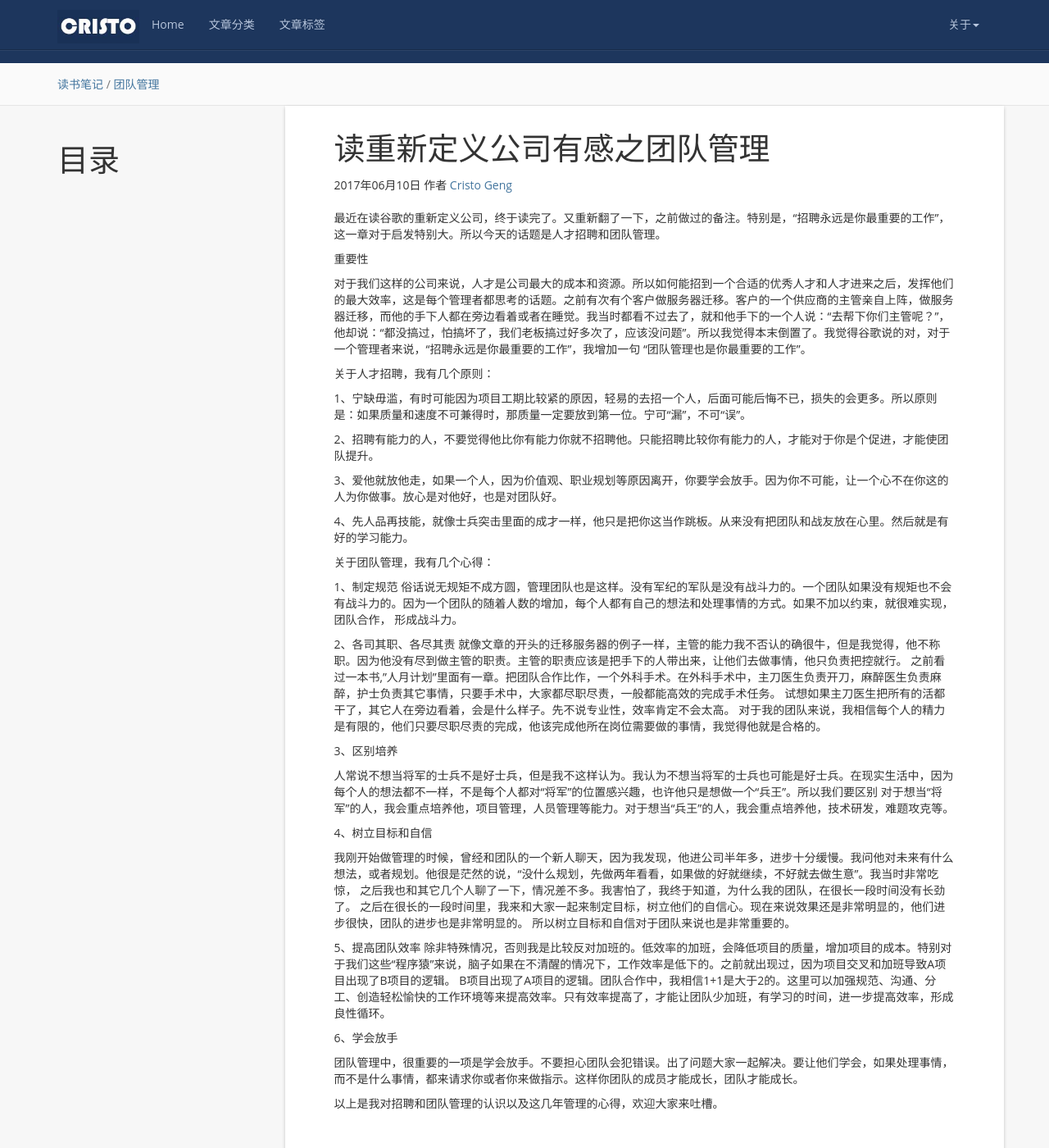
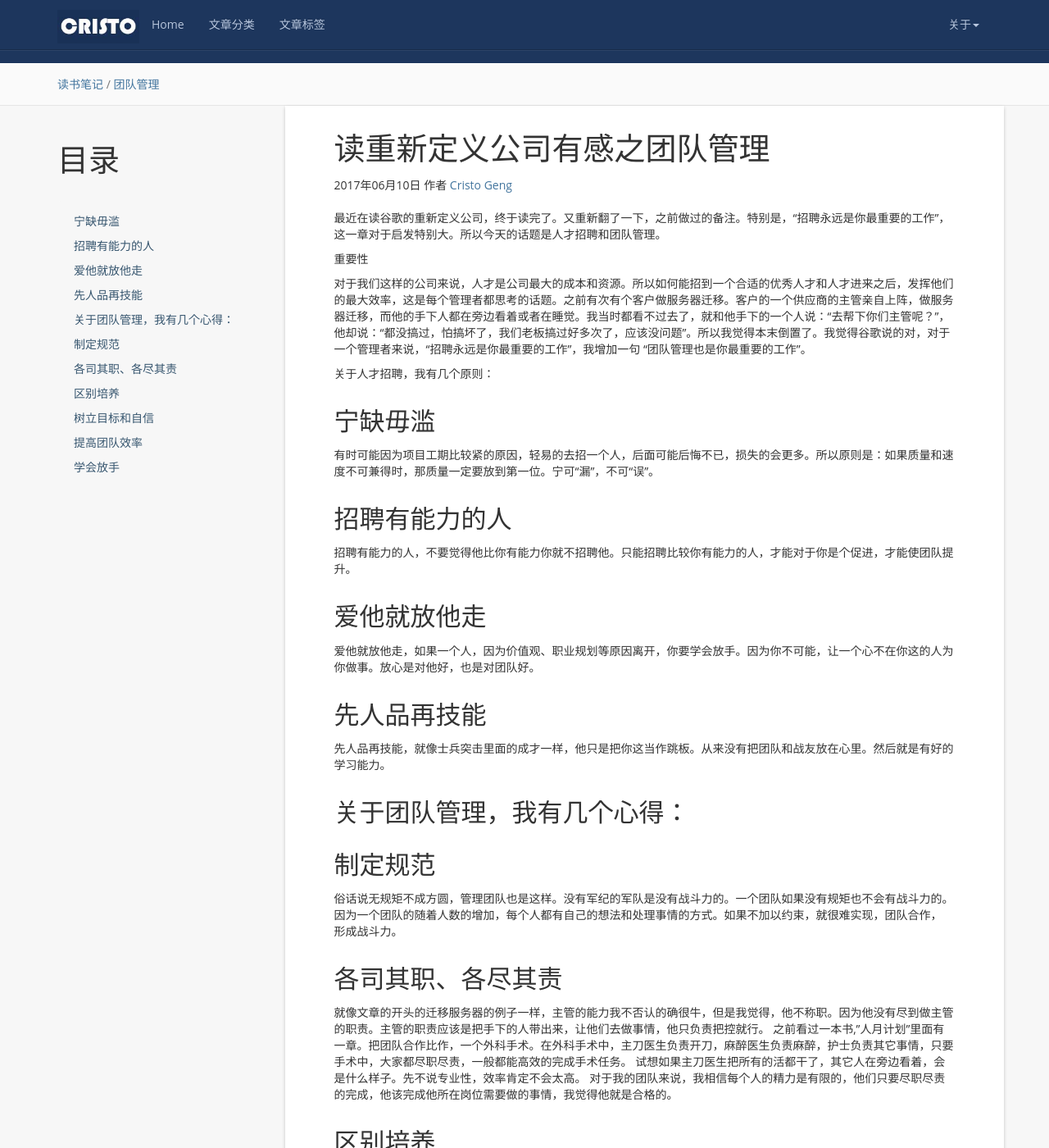
Before and after one commit to albaba1903/albaba1903.github.io, a Jekyll site: the page built from _posts/2017-06-10-读重新定义公司有感之团队管理.md, in a window 1280 px wide and 1400 px high, scrolled down 200 px. Shown: the whole window at 82% size. Built offline with Jekyll 4.4.1, drawn with Linux system fonts in a browser that asks for light colours; comment, search, counter and statistics services are not loaded; some of the changed text lies outside the part shown.

Commit message:
Update 2017-06-10-读重新定义公司有感之团队管理.md

```diff
--- a/_posts/2017-06-10-读重新定义公司有感之团队管理.md
+++ b/_posts/2017-06-10-读重新定义公司有感之团队管理.md
@@ -17,44 +17,56 @@ tag: 团队管理
 
 关于人才招聘，我有几个原则：
 
-1、宁缺毋滥，有时可能因为项目工期比较紧的原因，轻易的去招一个人，后面可能后悔不已，损失的会更多。所以原则是：如果质量和速度不可兼得时，那质量一定要放到第一位。宁可“漏”，不可“误”。
+宁缺毋滥
+---------
+有时可能因为项目工期比较紧的原因，轻易的去招一个人，后面可能后悔不已，损失的会更多。所以原则是：如果质量和速度不可兼得时，那质量一定要放到第一位。宁可“漏”，不可“误”。
 
-2、招聘有能力的人，不要觉得他比你有能力你就不招聘他。只能招聘比较你有能力的人，才能对于你是个促进，才能使团队提升。
+招聘有能力的人
+---------
+招聘有能力的人，不要觉得他比你有能力你就不招聘他。只能招聘比较你有能力的人，才能对于你是个促进，才能使团队提升。
 
-3、爱他就放他走，如果一个人，因为价值观、职业规划等原因离开，你要学会放手。因为你不可能，让一个心不在你这的人为你做事。放心是对他好，也是对团队好。
+爱他就放他走
+---------
+爱他就放他走，如果一个人，因为价值观、职业规划等原因离开，你要学会放手。因为你不可能，让一个心不在你这的人为你做事。放心是对他好，也是对团队好。
 
-4、先人品再技能，就像士兵突击里面的成才一样，他只是把你这当作跳板。从来没有把团队和战友放在心里。然后就是有好的学习能力。
+先人品再技能
+---------
+先人品再技能，就像士兵突击里面的成才一样，他只是把你这当作跳板。从来没有把团队和战友放在心里。然后就是有好的学习能力。
 
 关于团队管理，我有几个心得：
+---------
 
-1、制定规范
+制定规范
+---------
    俗话说无规矩不成方圆，管理团队也是这样。没有军纪的军队是没有战斗力的。一个团队如果没有规矩也不会有战斗力的。因为一个团队的随着人数的增加，每个人都有自己的想法和处理事情的方式。如果不加以约束，就很难实现，团队合作，
    形成战斗力。
 
-2、各司其职、各尽其责
+各司其职、各尽其责
+---------
    就像文章的开头的迁移服务器的例子一样，主管的能力我不否认的确很牛，但是我觉得，他不称职。因为他没有尽到做主管的职责。主管的职责应该是把手下的人带出来，让他们去做事情，他只负责把控就行。
    之前看过一本书,"人月计划"里面有一章。把团队合作比作，一个外科手术。在外科手术中，主刀医生负责开刀，麻醉医生负责麻醉，护士负责其它事情，只要手术中，大家都尽职尽责，一般都能高效的完成手术任务。
    试想如果主刀医生把所有的活都干了，其它人在旁边看着，会是什么样子。先不说专业性，效率肯定不会太高。
    对于我的团队来说，我相信每个人的精力是有限的，他们只要尽职尽责的完成，他该完成他所在岗位需要做的事情，我觉得他就是合格的。
 
-3、区别培养
-
+区别培养
+---------
    人常说不想当将军的士兵不是好士兵，但是我不这样认为。我认为不想当将军的士兵也可能是好士兵。在现实生活中，因为每个人的想法都不一样，不是每个人都对“将军”的位置感兴趣，也许他只是想做一个“兵王”。所以我们要区别
    对于想当“将军”的人，我会重点培养他，项目管理，人员管理等能力。对于想当“兵王”的人，我会重点培养他，技术研发，难题攻克等。
 
-4、树立目标和自信
-
+树立目标和自信
+---------
    我刚开始做管理的时候，曾经和团队的一个新人聊天，因为我发现，他进公司半年多，进步十分缓慢。我问他对未来有什么想法，或者规划。他很是茫然的说，“没什么规划，先做两年看看，如果做的好就继续，不好就去做生意”。我当时非常吃惊，
    之后我也和其它几个人聊了一下，情况差不多。我害怕了，我终于知道，为什么我的团队，在很长一段时间没有长劲了。
    之后在很长的一段时间里，我来和大家一起来制定目标，树立他们的自信心。现在来说效果还是非常明显的，他们进步很快，团队的进步也是非常明显的。
    所以树立目标和自信对于团队来说也是非常重要的。
 
-5、提高团队效率
+提高团队效率
+---------
    除非特殊情况，否则我是比较反对加班的。低效率的加班，会降低项目的质量，增加项目的成本。特别对于我们这些“程序猿”来说，脑子如果在不清醒的情况下，工作效率是低下的。之前就出现过，因为项目交叉和加班导致A项目出现了B项目的逻辑。
    B项目出现了A项目的逻辑。团队合作中，我相信1+1是大于2的。这里可以加强规范、沟通、分工、创造轻松愉快的工作环境等来提高效率。只有效率提高了，才能让团队少加班，有学习的时间，进一步提高效率，形成良性循环。
 
-6、学会放手
-
+学会放手
+---------
    团队管理中，很重要的一项是学会放手。不要担心团队会犯错误。出了问题大家一起解决。要让他们学会，如果处理事情，而不是什么事情，都来请求你或者你来做指示。这样你团队的成员才能成长，团队才能成长。
 
    以上是我对招聘和团队管理的认识以及这几年管理的心得，欢迎大家来吐槽。
```
